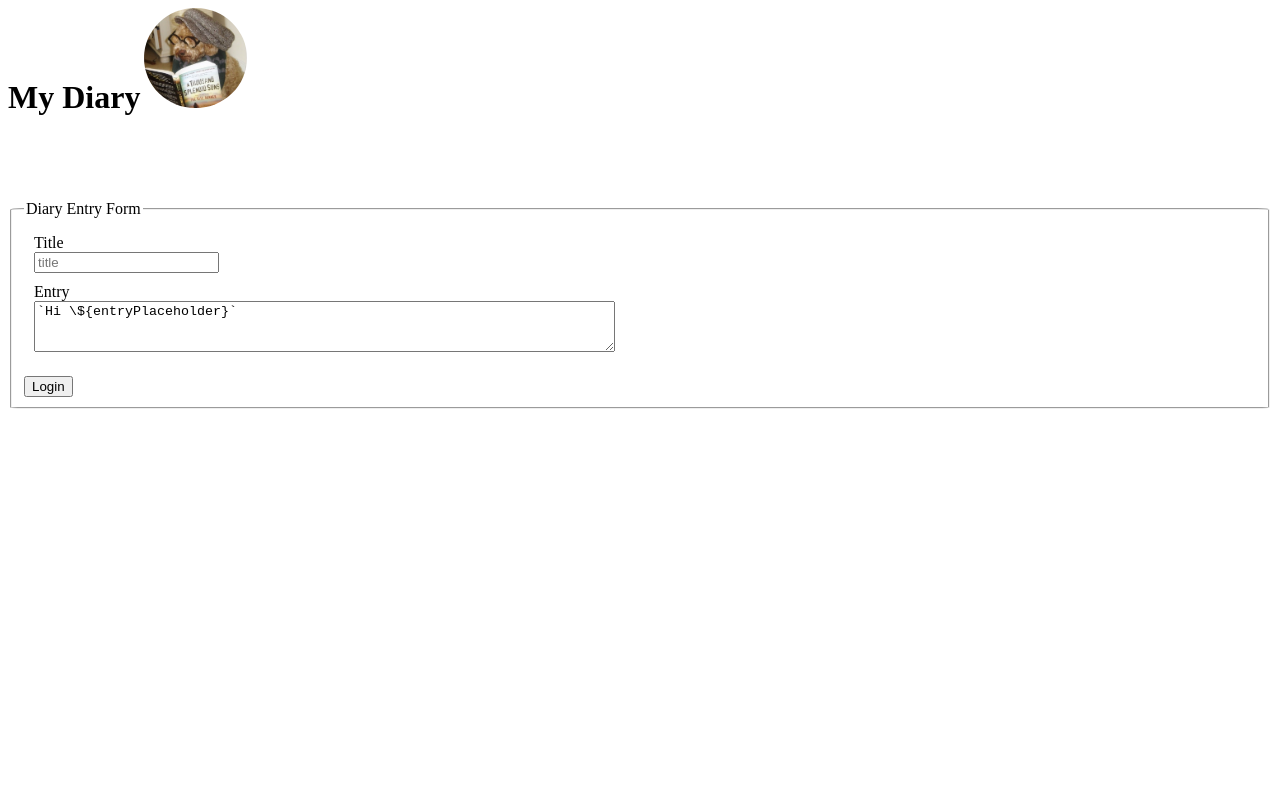
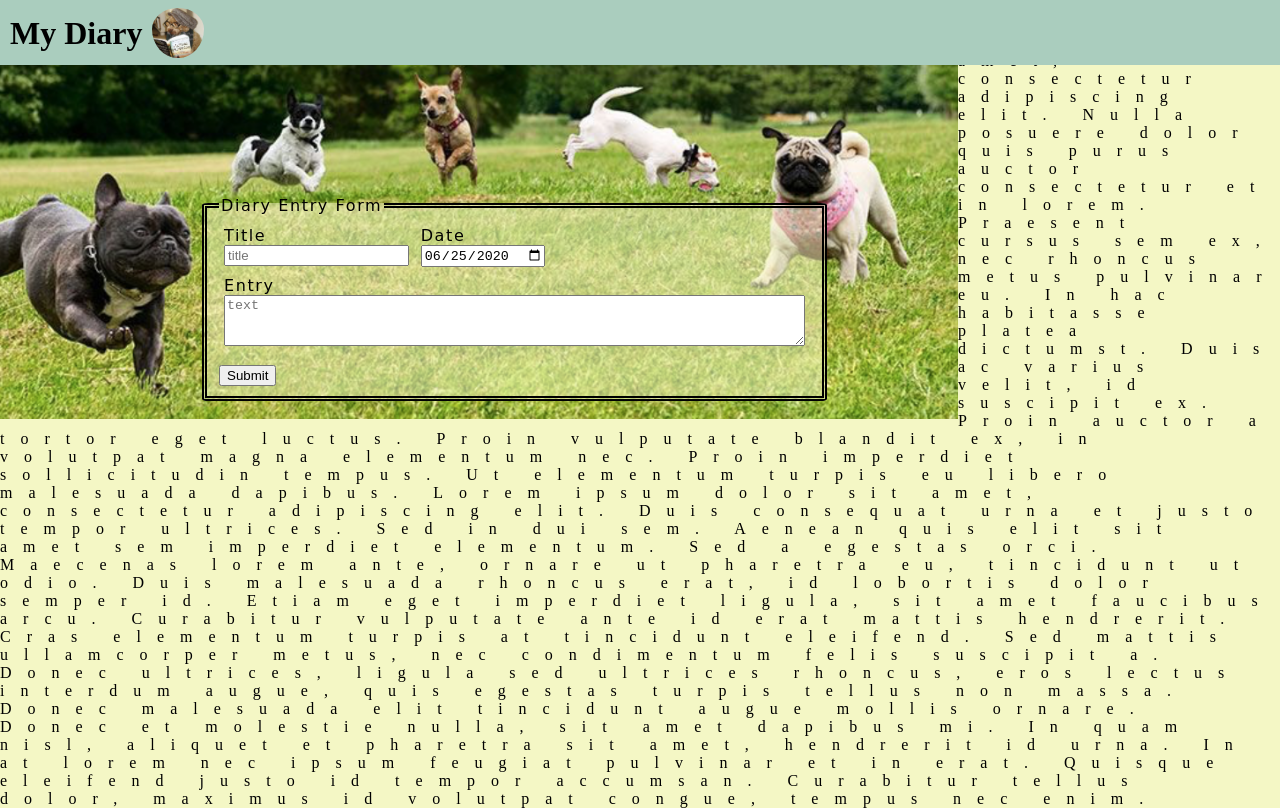
Before and after one commit to Brazenbillygoat/myDogDiary, a plain HTML site: page views/index.html in a window 1280 px wide. Shown: the top 808 px of the page. Drawn offline with Linux system fonts and the light colour scheme; a web font is replaced by a local one.

Commit message:
Frontend is pretty much finished

```diff
--- a/css/styles.css
+++ b/css/styles.css
@@ -1,6 +1,53 @@
+/* element styles */
+body {
+    background-color: #f4f7c5;
+    margin: 0;
+}
+
+p {
+    letter-spacing: 1em;
+}
+
+
+/* everything contained in the header element */
+.header-container {
+    background-color: #aacdbe;
+    display: block;
+    position: fixed;
+    top: 0;
+    left: 0;
+    width: 100%;
+    z-index: 1;
+    height: 65px;
+}
+
+.header-title {
+    display: inline-block;
+    height: auto;
+    margin: 15px 10px;
+
+    width: auto;
+}
+
+.header-img {
+    border-radius: 50%;
+    height: 50px;
+    padding-top: 8px;
+    position: absolute;
+}
+
+/* everything contained in the body-container */
+.body-container {
+    position: relative;
+    float: left;
+    font-family: 'Piedra', cursive;
+    letter-spacing: .1em;
+
+}
 
 fieldset {
     border-radius: 1%;
+    border: thick double black;
 }
 
 .btn-primary {
@@ -8,25 +55,22 @@ fieldset {
 }
 
 .diary-title {
-    display: block;
-    margin: 10px;
+    display: inline-block;
+    margin: 5px;
 }
 
 .diary-entry {
     display: block;
-    margin: 10px;
+    margin: 5px;
 }
 
-.header-title {
+#entry-date {
     display: inline-block;
-    height: 100px;
 }
 
-.header-img {
-    height: 100px;
-    border-radius: 50%;
+.body-form {
+    background-color: #f4f7c57f;
+    position: absolute;
+    top: 180px;
+    left: 200px;
 }
-
-.header-form {
-    display: block;
-}
--- a/js/app.js
+++ b/js/app.js
@@ -1,2 +1,3 @@
-const entryPlaceholder = "Take as little or as much space as you need"
-console.log('hello')
+
+
+document.getElementById('date-input').valueAsDate = new Date();
--- a/views/index.html
+++ b/views/index.html
@@ -5,6 +5,7 @@
   <meta charset="UTF-8">
   <meta name="viewport" content="width=device-width, initial-scale=1.0">
   <link rel="stylesheet" href="../css/styles.css">
+  <link href="https://fonts.googleapis.com/css2?family=Piedra&display=swap" rel="stylesheet">
   <title>Dog Diary</title>
 </head>
 
@@ -13,26 +14,43 @@
   <div class="header-container">
     <h1 class="header-title">My Diary</h1>
     <img class="header-img" src="../Images/studiousdog.jpg" alt="Picture of a dog.">
+  </div>
 
-    <form class="header-form">
-      <fieldset>
+  <div class="body-container">
+    <img class="body-img" src="../Images/dog-park.png">
+    <form>
+      <fieldset class="body-form">
         <legend>Diary Entry Form</legend>
         <label class="diary-title">
           Title
           <br>
           <input type="text" placeholder="title">
         </label>
+        <label id="entry-date">
+          Date
+          <br>
+          <input type="date" id="date-input">
+        </label>
         <label class="diary-entry">
           Entry
           <br>
-          <textarea name="yourMessage" rows="3" cols="70" placeholder=`\${entryPlaceholder}`>`Hi \${entryPlaceholder}`</textarea>
+          <textarea name="yourMessage" rows="3" cols="70" placeholder="text"></textarea>
         </label>
 
-        <button class="btn-primary">Login</button>
+        <button class="btn-primary">Submit</button>
       </fieldset>
     </form>
+  </div>
+  <p>Lorem ipsum dolor sit amet, consectetur adipiscing elit. Nulla posuere dolor quis purus auctor consectetur et in lorem. Praesent cursus sem ex, nec rhoncus metus pulvinar eu. In hac habitasse platea dictumst. Duis ac varius velit, id suscipit ex. Proin auctor a tortor eget luctus. Proin vulputate blandit ex, in volutpat magna elementum nec. Proin imperdiet sollicitudin tempus. Ut elementum turpis eu libero malesuada dapibus. Lorem ipsum dolor sit amet, consectetur adipiscing elit. Duis consequat urna et justo tempor ultrices. Sed in dui sem. Aenean quis elit sit amet sem imperdiet elementum. Sed a egestas orci.
 
-  </div>
+    Maecenas lorem ante, ornare ut pharetra eu, tincidunt ut odio. Duis malesuada rhoncus erat, id lobortis dolor semper id. Etiam eget imperdiet ligula, sit amet faucibus arcu. Curabitur vulputate ante id erat mattis hendrerit. Cras elementum turpis at tincidunt eleifend. Sed mattis ullamcorper metus, nec condimentum felis suscipit a. Donec ultrices, ligula sed ultrices rhoncus, eros lectus interdum augue, quis egestas turpis tellus non massa. Donec malesuada elit tincidunt augue mollis ornare. Donec et molestie nulla, sit amet dapibus mi. In quam nisl, aliquet et pharetra sit amet, hendrerit id urna. In at lorem nec ipsum feugiat pulvinar et in erat. Quisque eleifend justo id tempor accumsan.
+
+    Curabitur tellus dolor, maximus id volutpat congue, tempus nec enim. Vivamus id diam tempor, faucibus elit eu, molestie tortor. Vestibulum ante ipsum primis in faucibus orci luctus et ultrices posuere cubilia curae; Vestibulum eu tellus tempus neque congue porttitor et eget nibh. In nec interdum mauris. Morbi leo eros, laoreet eu dolor ac, fringilla dictum elit. Sed quis porta orci. In tincidunt nisi turpis, consequat semper urna tempus eget. Ut eu enim congue, iaculis augue sit amet, dictum augue. Donec id pellentesque lectus, eget semper quam. Aenean quis diam nunc. Nam luctus mauris at mauris lacinia consequat quis a arcu.
+
+    Donec fringilla suscipit dapibus. Aliquam sem diam, lacinia sit amet pellentesque vitae, malesuada quis lectus. Aliquam pharetra, augue iaculis suscipit pretium, tortor sapien laoreet tortor, quis consectetur velit nisi a erat. Pellentesque varius, enim vitae blandit porta, nunc orci suscipit urna, ac convallis lacus felis laoreet arcu. Etiam ultrices consectetur nibh non congue. Nunc scelerisque enim elementum nisi convallis iaculis. Nulla magna dui, placerat consectetur ex vulputate, laoreet rutrum mi. Phasellus in enim libero. Sed ut consectetur velit, sed imperdiet ipsum. Ut lacinia egestas metus at tristique.
+
+    Donec vel auctor tellus, ac commodo est. Duis at convallis elit. Vivamus metus urna, faucibus nec convallis id, ultricies eget lectus. Sed posuere lorem at fringilla euismod. Duis id sem at risus congue vestibulum id eu mi. Fusce in tempus tellus. Sed dictum ipsum ac congue pulvinar. Quisque vel velit mollis, lacinia urna eget, bibendum quam. Nullam consequat aliquet justo, vel maximus quam fermentum sit amet. Maecenas posuere velit eu libero laoreet commodo. Donec eget tellus accumsan, accumsan quam sed, posuere odio. Donec ac arcu semper nisl vehicula vehicula in nec odio.</p>
+
   <script type="text/javascript" src="../js/app.js"></script>
 </body>
 
```
